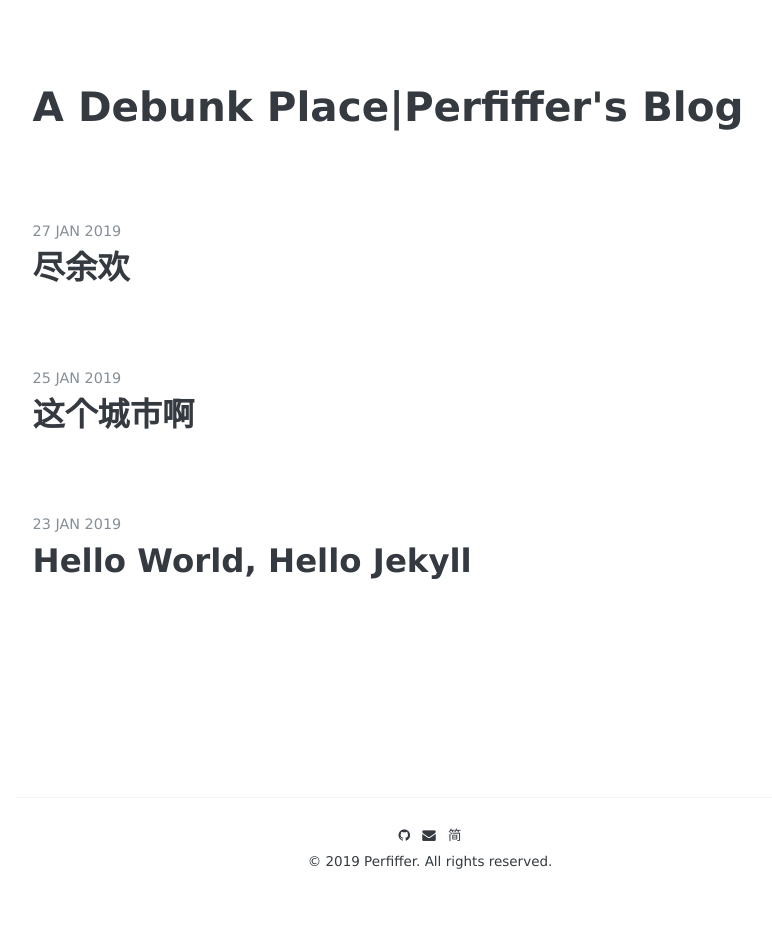
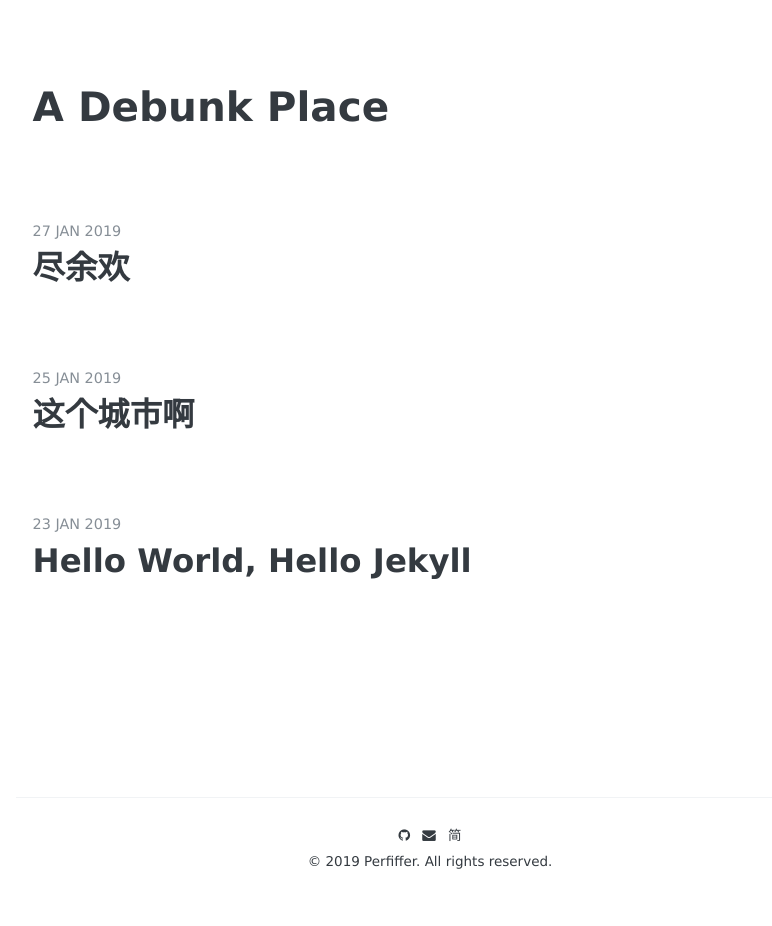
Before and after one commit to perfiffer/perfiffer.github.io, a Jekyll site: the page built from index.html, in a window 1280 px wide. Shown: the whole page, without its empty margins (210-982 px from the left). Built offline with Jekyll 4.4.1, drawn with Linux system fonts in a browser that asks for light colours; some web fonts are replaced; the list of posts is cut into pages by our own code.

Commit message:
config file

```diff
--- a/_config.yml
+++ b/_config.yml
@@ -3,7 +3,7 @@
 # # # # # # # # # # # # #
 
 # Basic
-name:               "A Debunk Place|Perfiffer's Blog"
+name:               "A Debunk Place"
 
 author:
   # facebook:         your-id
```
